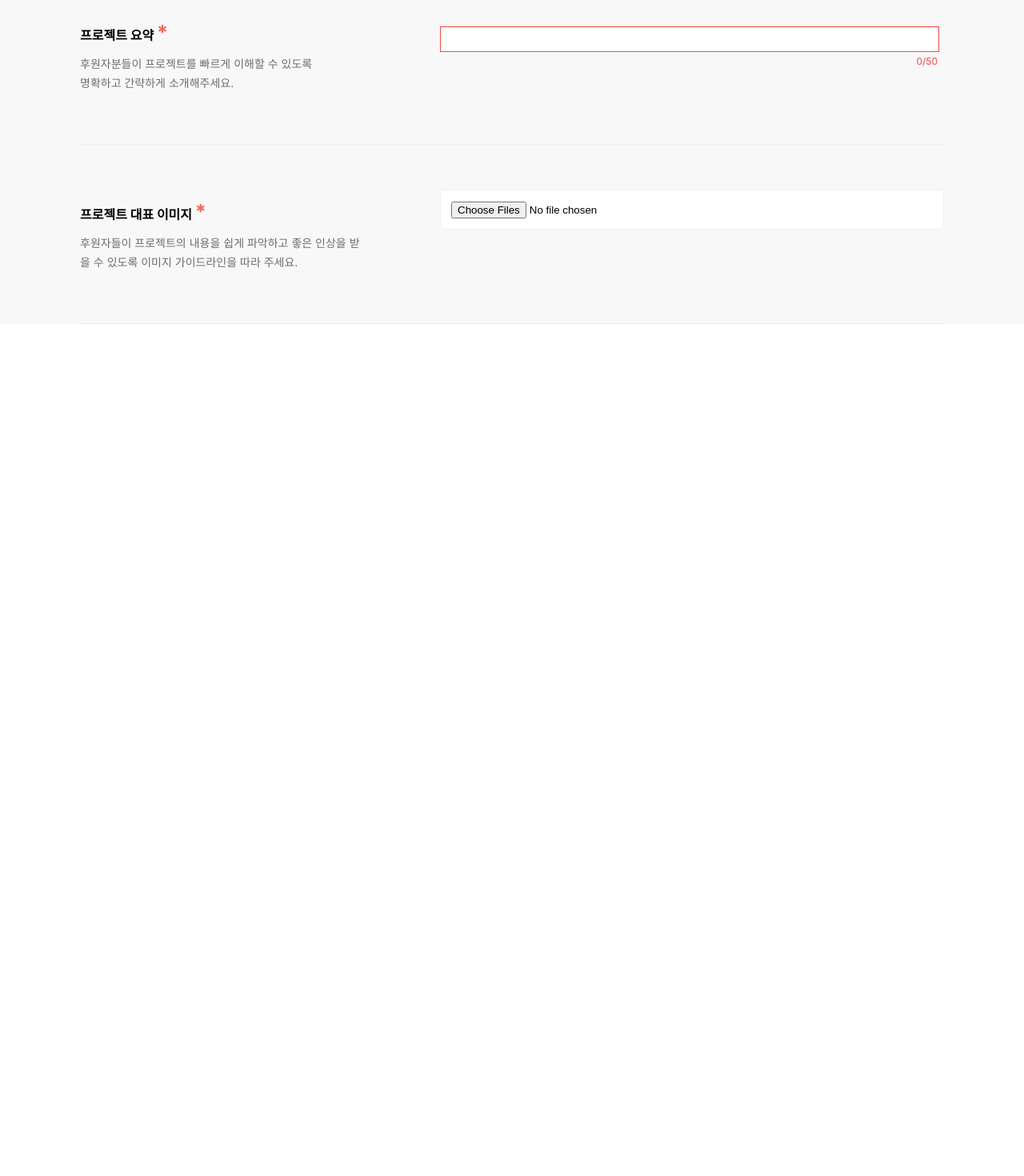
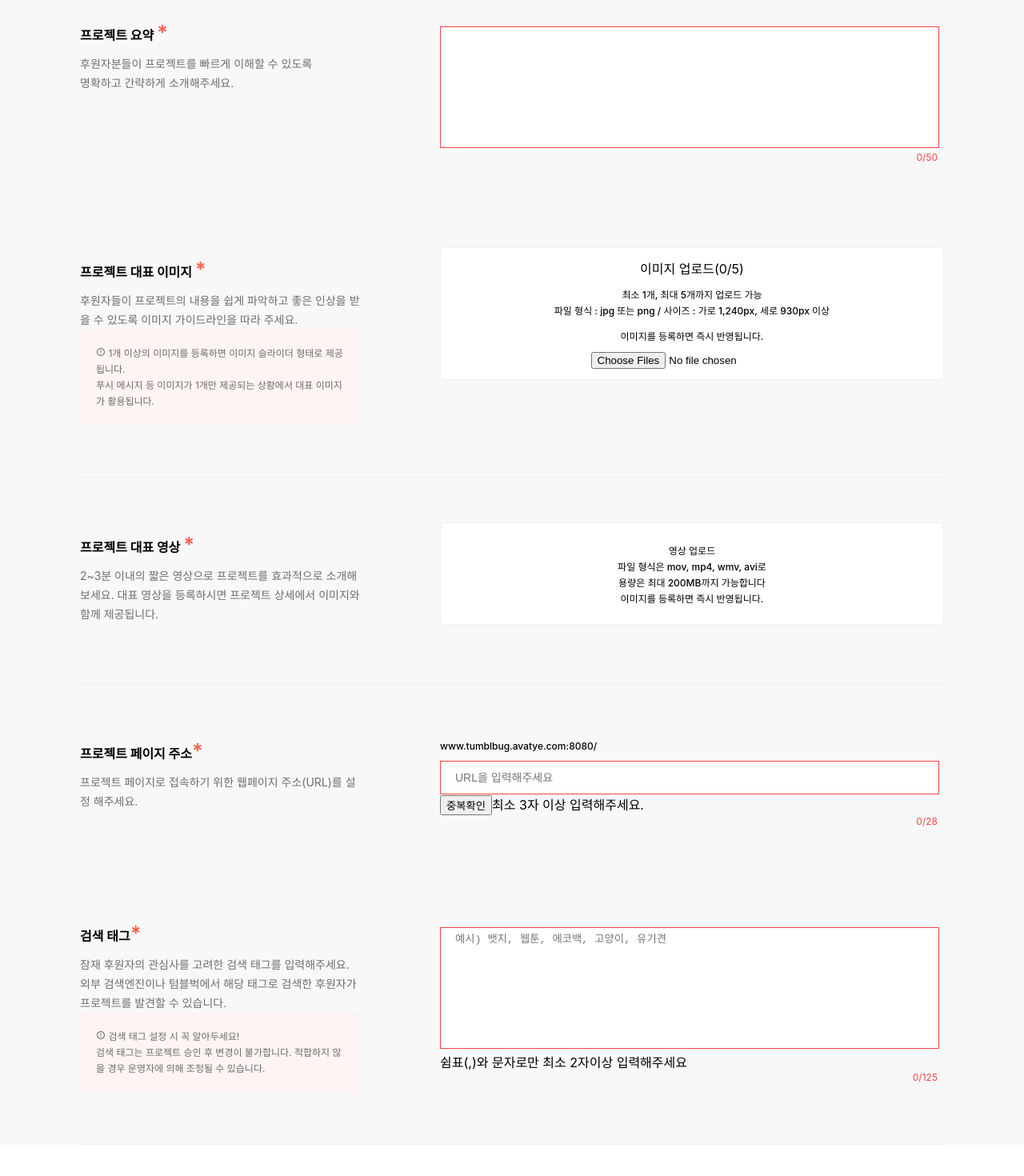
Before and after one commit to limjeahyuk/avatye_client, a React (Create React App) app: page /project-editor/create in a window 1280 px wide. Shown: the part 594-2064 px from the top of the page at 80% size. Before the commit the page ends 1055 px from the top, so only its background shows below. Built offline with nearby package versions, Linux system fonts and the light colour scheme.

Commit message:
basicinfo 여전히 작업중

```diff
--- a/src/components/post/createProject/BasicInfo.js
+++ b/src/components/post/createProject/BasicInfo.js
@@ -1,5 +1,6 @@
 import React from "react";
 import classes from "./basicinfo.module.css";
+import ErrorOutlineIcon from '@mui/icons-material/ErrorOutline';
 
 const BasicInfo = () => {
     return(
@@ -78,11 +79,81 @@ const BasicInfo = () => {
                     <dt>프로젝트 대표 이미지 <span>*</span> </dt>
                     <dd>후원자들이 프로젝트의 내용을 쉽게 파악하고 좋은 인상을 받을 수 있도록 이미지 가이드라인을 따라 주세요.
                     </dd>
+                    <div className={classes.projectInfoNotice}>
+                        <ErrorOutlineIcon className={classes.noticeIcon}/> 1개 이상의 이미지를 등록하면 이미지 슬라이더 형태로 제공됩니다.<br/>
+                        푸시 메시지 등 이미지가 1개만 제공되는 상황에서 대표 이미지가 활용됩니다.
+                    </div>
                 </dl>
 
                 <div className={classes.projectForm2}>
                     <div className={classes.projectIMG}>
-                    <input type="file" accept=".jpg, .jpeg, .png" multiple />
+                        <span className={classes.projectIMGspan}>이미지 업로드(0/5)</span>
+                        <p>
+                            최소 1개, 최대 5개까지 업로드 가능 <br/>
+                            파일 형식 : jpg 또는 png / 사이즈 : 가로 1,240px, 세로 930px 이상</p>
+                        <p>이미지를 등록하면 즉시 반영됩니다.</p>
+                        <input className={classes.fileUpload} type="file" accept=".jpg, .jpeg, .png" multiple />
+                    </div>
+                </div>
+            </div>
+
+            {/* 프로젝트 대표 영상 */}
+            <div className={classes.infoItem}>
+                <dl className={classes.projectInfo}>
+                    <dt>프로젝트 대표 영상 <span>*</span> </dt>
+                    <dd>
+                    2~3분 이내의 짧은 영상으로 프로젝트를 효과적으로 소개해보세요. 대표 영상을 등록하시면 프로젝트 상세에서 이미지와 함께 제공됩니다.
+                    </dd>
+                </dl>
+
+                <div className={classes.projectForm2}>
+                    <div className={classes.projectIMG}>
+                        <p>
+                            영상 업로드 <br/>
+                            파일 형식은 mov, mp4, wmv, avi로 <br/>
+                            용량은 최대 200MB까지 가능합니다 <br/>
+                            이미지를 등록하면 즉시 반영됩니다.
+                        </p>
+                    </div>
+                </div>
+            </div>
+
+            {/* 프로젝트 페이지 주소 */}
+            <div className={classes.infoItem}>
+                <dl className={classes.projectInfo}>
+                    <dt>프로젝트 페이지 주소<span>*</span> </dt>
+                    <dd>프로젝트 페이지로 접속하기 위한 웹페이지 주소(URL)를 설정 해주세요.
+                    </dd>
+                </dl>
+
+                <div className={classes.projectForm2}>
+                    <div>
+                        <p>www.tumblbug.avatye.com:8080/</p>
+                        <input className={classes.inputDIV} type="text" placeholder="URL을 입력해주세요" autoComplete="off"/>
+                        <button>중복확인</button>
+                        <span>최소 3자 이상 입력해주세요.</span>
+                        <span className={classes.checkLetters}>0/28</span>
+                    </div>
+                </div>
+            </div>
+
+            {/* 검색태그 */}
+            <div className={classes.infoItem}>
+                <dl className={classes.projectInfo}>
+                    <dt>검색 태그<span>*</span> </dt>
+                    <dd>잠재 후원자의 관심사를 고려한 검색 태그를 입력해주세요. 외부 검색엔진이나 텀블벅에서 해당 태그로 검색한 후원자가 프로젝트를 발견할 수 있습니다.
+                    </dd>
+                    <div className={classes.projectInfoNotice}>
+                        <ErrorOutlineIcon className={classes.noticeIcon}/> 검색 태그 설정 시 꼭 알아두세요!<br/>
+                        검색 태그는 프로젝트 승인 후 변경이 불가합니다. 적합하지 않을 경우 운영자에 의해 조정될 수 있습니다.
+                    </div>
+                </dl>
+
+                <div className={classes.projectForm2}>
+                    <div>
+                        <textarea placeholder="예시) 뱃지, 웹툰, 에코백, 고양이, 유기견" className={classes.summary}></textarea>
+                        <span>쉼표(,)와 문자로만 최소 2자이상 입력해주세요</span>
+                        <span className={classes.checkLetters}>0/125</span>
                     </div>
                 </div>
             </div>
--- a/src/components/post/createProject/basicinfo.module.css
+++ b/src/components/post/createProject/basicinfo.module.css
@@ -17,7 +17,7 @@
 }
 
 .project {
-    width : 350px;
+    width : 300px;
 }
 
 .projectInfo {
@@ -109,8 +109,23 @@ select {
     padding : 0px 18px;
     border: 1px solid rgb(244, 69, 68);
     width: 93%;
-    height: 30px;
+    height: 150px;
     resize : none;
+    line-height: 30px;
+}
+
+.projectInfoNotice {
+    background: rgb(253, 244, 243);
+    border-radius: 8px;
+    padding: 20px;
+    font-weight: 400;
+    color: rgb(109, 109, 109);
+    font-size: 12px !important;
+    line-height: 20px !important;
+}
+
+.noticeIcon {
+    font-size : 1em !important;
 }
 
 .projectIMG {
@@ -122,4 +137,5 @@ select {
     box-sizing: border-box;
     border-radius: 4px;
     position: relative;
+    text-align : center;
 }
```
